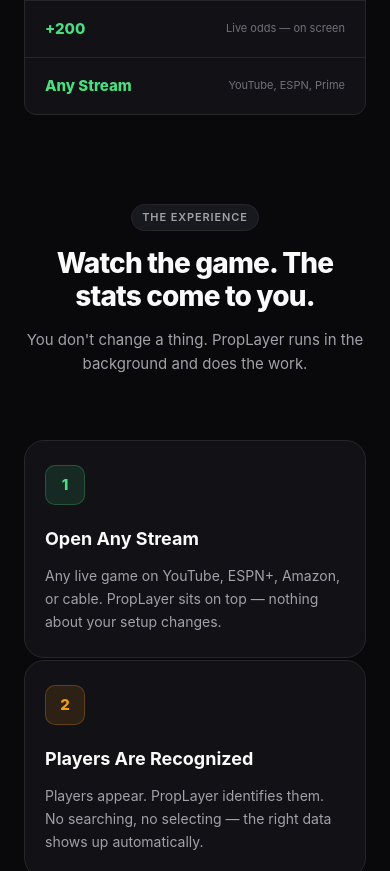
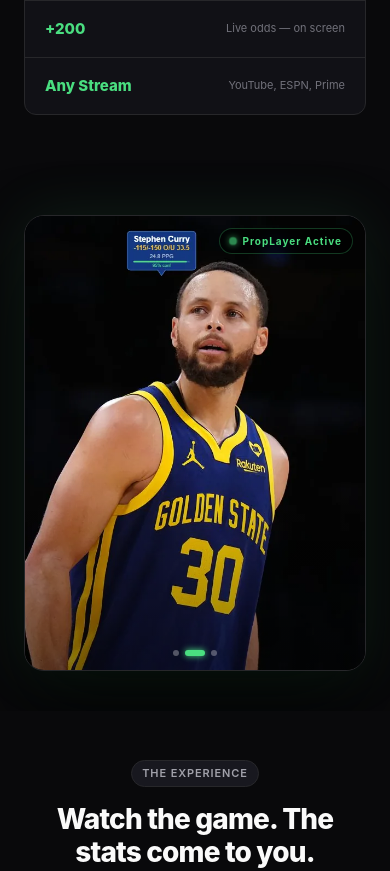
Before and after one commit to CryptoCoder123/PropLayer-Site, a plain HTML site: page index.html in a window 390 px wide. Shown: the part 650-1521 px from the top of the page. Drawn offline with Linux system fonts and the light colour scheme.

Commit message:
img carousel for mobile

```diff
--- a/index.html
+++ b/index.html
@@ -463,7 +463,12 @@
     /* ── Responsive ────────────────────────────────────── */
     @media (max-width: 900px) {
       .hero-grid { grid-template-columns: 1fr; }
-      .broadcast-mock { display: none; }
+      .broadcast-mock {
+        width: 100%;
+        max-width: 360px;
+        margin: 40px auto 0;
+        aspect-ratio: 3/4;
+      }
       .steps-grid { grid-template-columns: 1fr; }
       .features-grid { grid-template-columns: 1fr 1fr; }
       .step-connector, .step-connector-2 { display: none; }
@@ -1008,6 +1013,16 @@
     mock.addEventListener('mouseenter', () => clearInterval(carouselTimer));
     mock.addEventListener('mouseleave', () => { carouselTimer = setInterval(() => goToSlide((currentSlide + 1) % slides.length), 3500); });
 
+    // Touch swipe support
+    let touchStartX = 0;
+    track.addEventListener('touchstart', e => { touchStartX = e.touches[0].clientX; }, { passive: true });
+    track.addEventListener('touchend', e => {
+      const dx = e.changedTouches[0].clientX - touchStartX;
+      if (Math.abs(dx) > 40) goToSlide(dx < 0
+        ? Math.min(currentSlide + 1, slides.length - 1)
+        : Math.max(currentSlide - 1, 0));
+    }, { passive: true });
+
     // ── Waitlist form ───────────────────────────────────
     // Replace YOUR_FORM_ID below with the ID from your Formspree dashboard (e.g. "xabcdefg")
     const FORMSPREE_ID = 'mpqorvvk';
```
